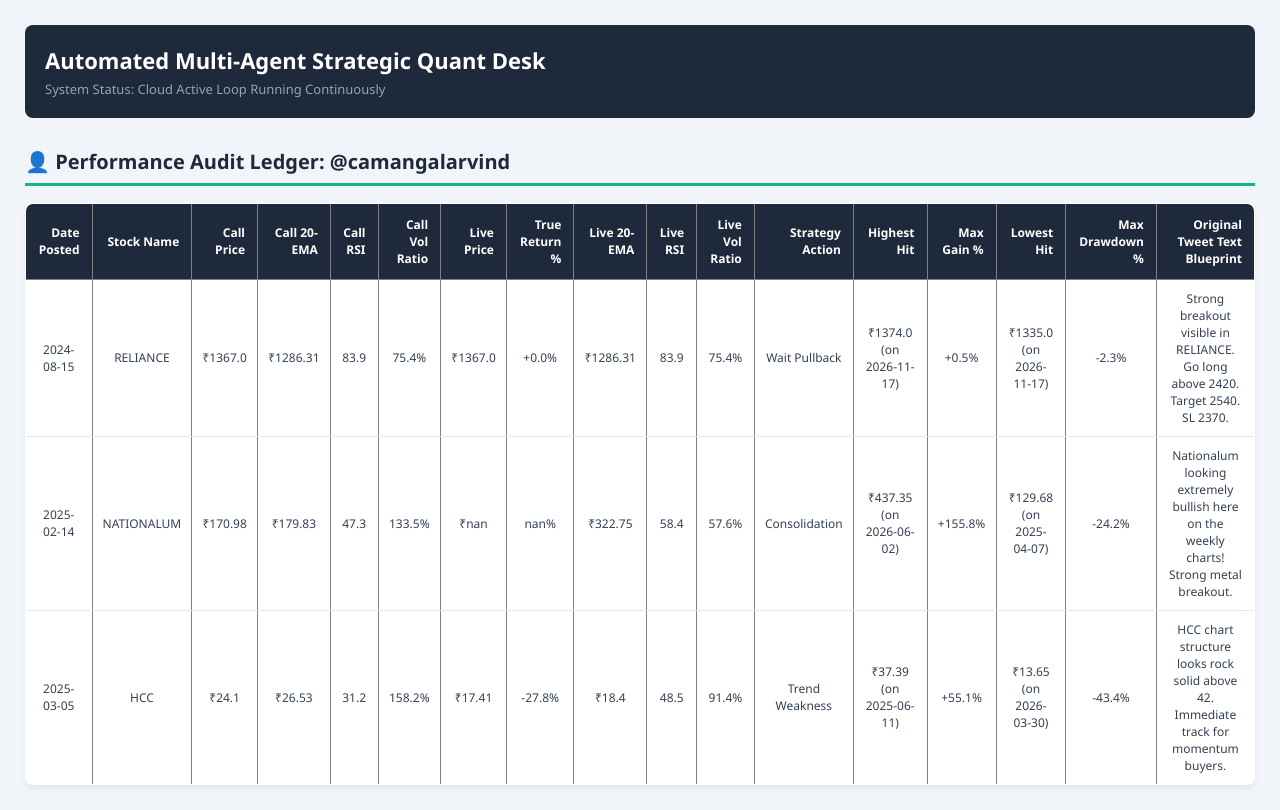
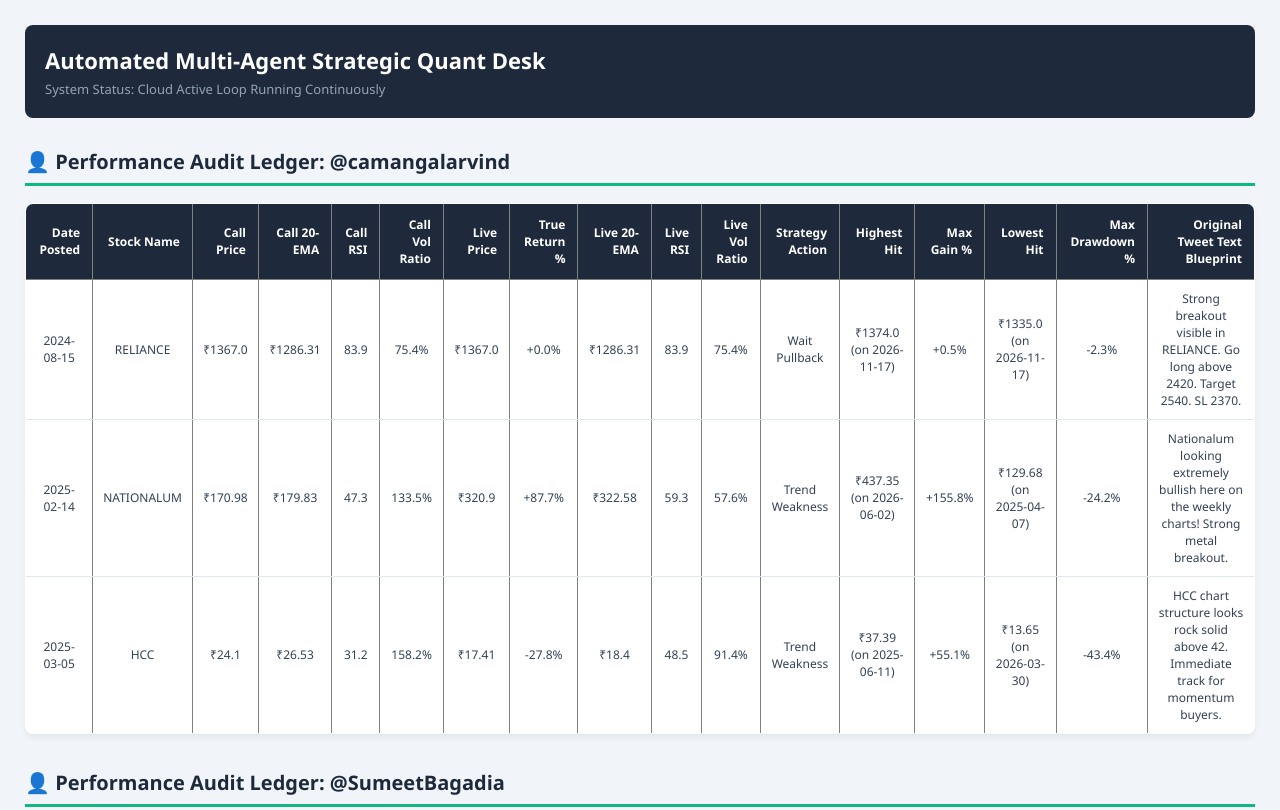
Before and after one commit to SCORPIONRAJA/quant-desk-pipeline, a plain HTML site: page index.html in a window 1280 px wide. Shown: the top 810 px of the page. Drawn offline with Linux system fonts and the light colour scheme.

Commit message:
deploy: a625f06c528ebb991ea389376a4f63eb0698d749

```diff
--- a/index.html
+++ b/index.html
@@ -66,12 +66,12 @@
       <td>₹179.83</td>
       <td>47.3</td>
       <td>133.5%</td>
-      <td>₹nan</td>
-      <td>nan%</td>
-      <td>₹322.75</td>
-      <td>58.4</td>
+      <td>₹320.9</td>
+      <td>+87.7%</td>
+      <td>₹322.58</td>
+      <td>59.3</td>
       <td>57.6%</td>
-      <td>Consolidation</td>
+      <td>Trend Weakness</td>
       <td>₹437.35 (on 2026-06-02)</td>
       <td>+155.8%</td>
       <td>₹129.68 (on 2025-04-07)</td>
```
